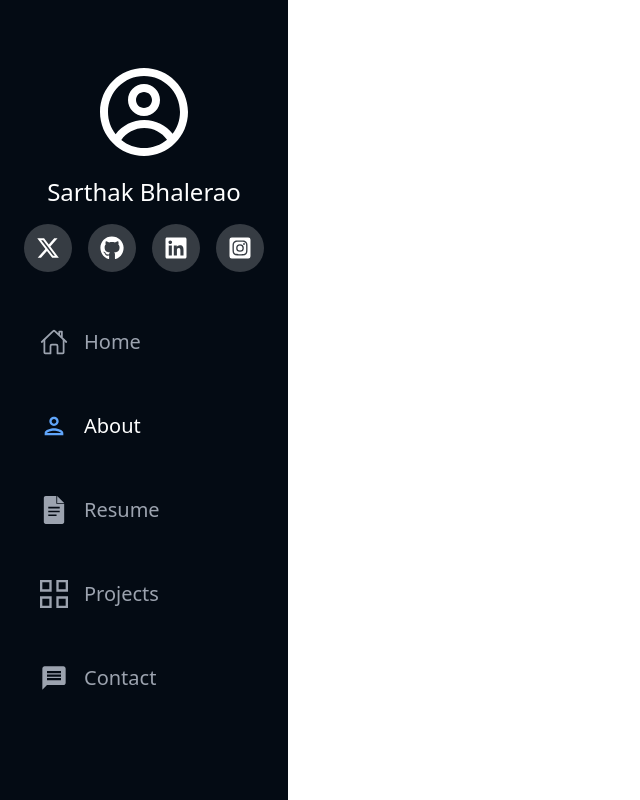
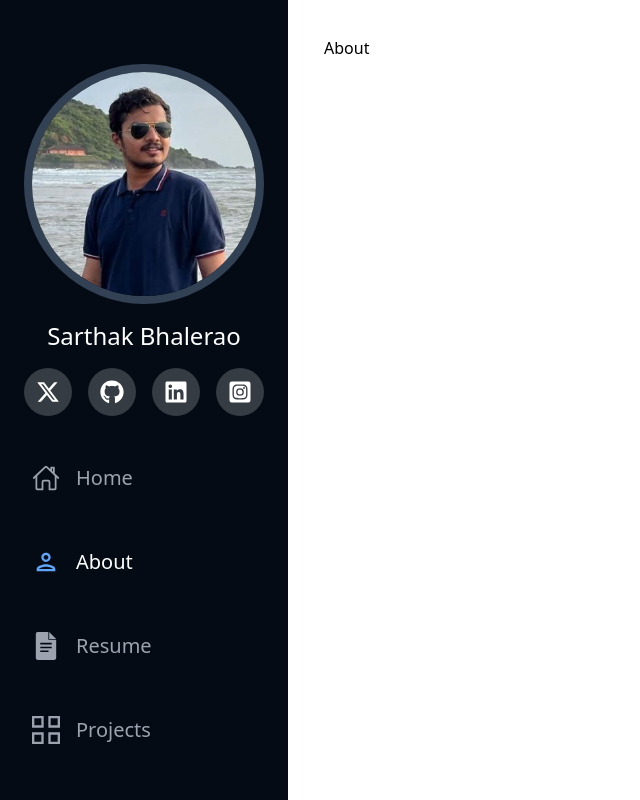
Before and after one commit to Sarthak12903/Portfolio, a React (Vite) app: page /about in a window 1280 px wide. Shown: the whole page, without its empty margins (0-640 px from the left). Built offline with nearby package versions, Linux system fonts and the light colour scheme.

Commit message:
Initial Commit

```diff
--- a/src/App.jsx
+++ b/src/App.jsx
@@ -1,14 +1,16 @@
 import { BrowserRouter, Routes, Route } from "react-router-dom";
 import HeroSection from "./pages/HeroSection/HeroSection";
 import Sidebar from "./components/Sidebar/Sidebar";
+import About from "./pages/About/About";
 export default function App() {
   return (
     <div>
       <BrowserRouter>
-        <div className="flex">
+        <div className="flex select-none">
           <Sidebar />
           <Routes>
             <Route path="/" element={<HeroSection />} />
+            <Route path="/about" element={<About />} />
           </Routes>
         </div>
       </BrowserRouter>
--- a/src/components/Sidebar/Sidebar.jsx
+++ b/src/components/Sidebar/Sidebar.jsx
@@ -13,7 +13,12 @@ export default function Sidebar() {
   return (
     <div className="bg-[#040b14] fixed z-50 select-none w-72 h-[100vh] text-white flex flex-col justify-start p-16 items-center space-y-8 ">
       <div className="flex flex-col justify-center items-center space-y-4">
-        <CgProfile className="w-24 h-24" />
+        {(
+          <img
+            src="/Sarthak.jpeg"
+            className="w-26 h-26 rounded-full border-8 border-slate-700 cursor-pointer"
+          />
+        ) || <CgProfile className="w-24 h-24" />}
         <h1 className="text-2xl">Sarthak Bhalerao</h1>
         <div className="flex space-x-4">
           <div
@@ -53,7 +58,7 @@ export default function Sidebar() {
           </div>
         </div>
       </div>
-      <div className=" space-y-6 text-xl w-64 p-2 flex flex-col justify-start items-start  ">
+      <div className=" space-y-6 text-xl w-64  flex flex-col justify-start items-start  ">
         <NavLink
           to={"/"}
           className="flex justify-start items-center space-x-4 hover:bg-white/[0.2] w-full p-4 rounded-xl active:scale-95"
--- /dev/null
+++ b/src/pages/About/About.jsx
@@ -0,0 +1,3 @@
+export default function About() {
+  return <div className="ml-72 p-9 w-[100vw] h-screen">About</div>;
+}
--- a/src/pages/HeroSection/HeroSection.jsx
+++ b/src/pages/HeroSection/HeroSection.jsx
@@ -1,14 +1,21 @@
+import About from "../About/About";
+
 export default function HeroSection() {
   return (
+    <div>
       <div className="relative h-screen w-[100vw]  bg-blue-950 bg-cover bg-left ">
         <div className="absolute inset-0 bg-[url('/ME.HEIC')]   bg-no-repeat bg-right" />
         <div className="absolute inset-0 bg-black/60" />
         <div className="relative z-10 h-full ml-72 flex flex-col justify-center items-start px-20">
-        <h1 className="text-6xl font-bold text-white mb-4">Sarthak Bhalerao</h1>
+          <h1 className="text-6xl font-bold text-white mb-4">
+            Sarthak Bhalerao
+          </h1>
           <p className="text-3xl text-white">
             I'm <span className="text-blue-400 ">Developer</span>
           </p>
         </div>
       </div>
+      <About />
+    </div>
   );
 }
```
Also changed, not shown: public/Sarthak.jpeg (added). Lines whose indentation alone changed are shown as unchanged.
